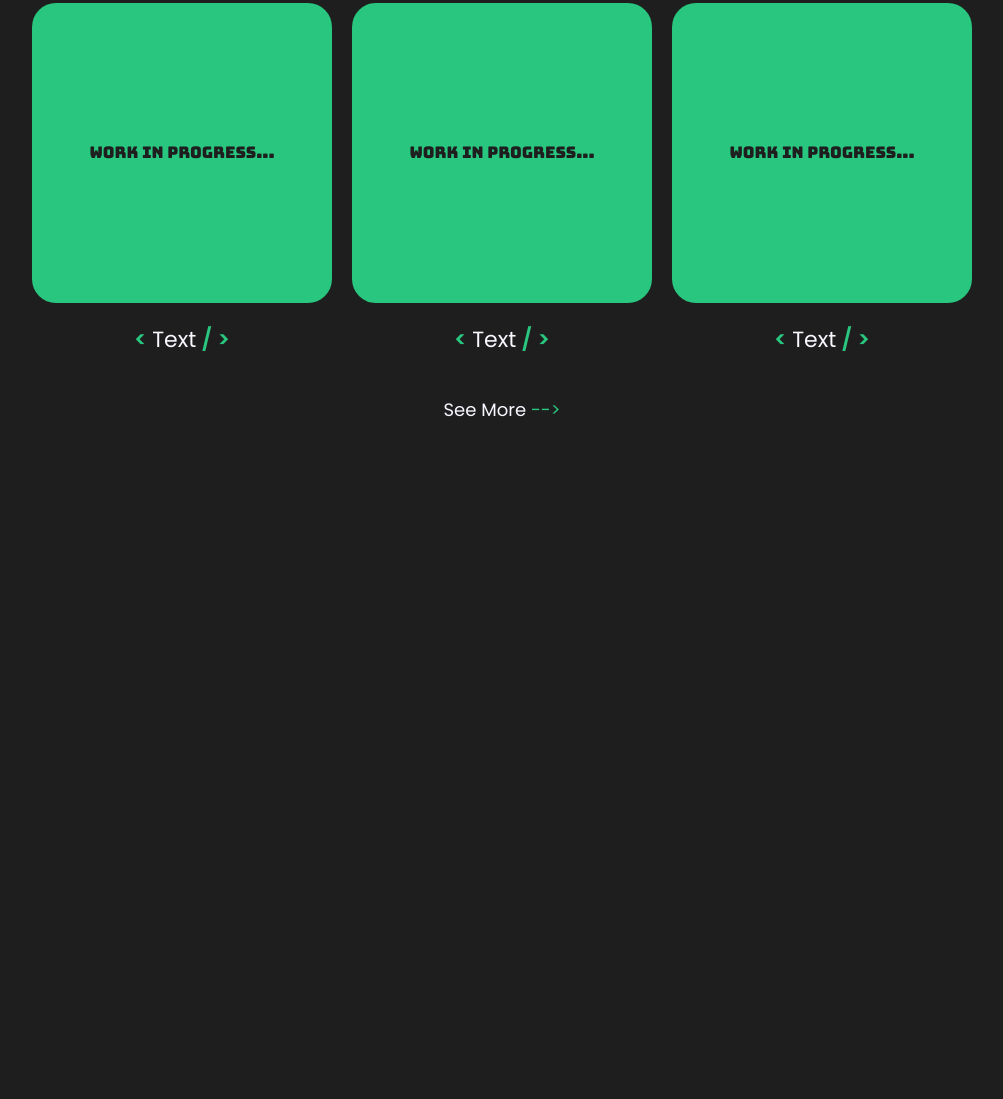
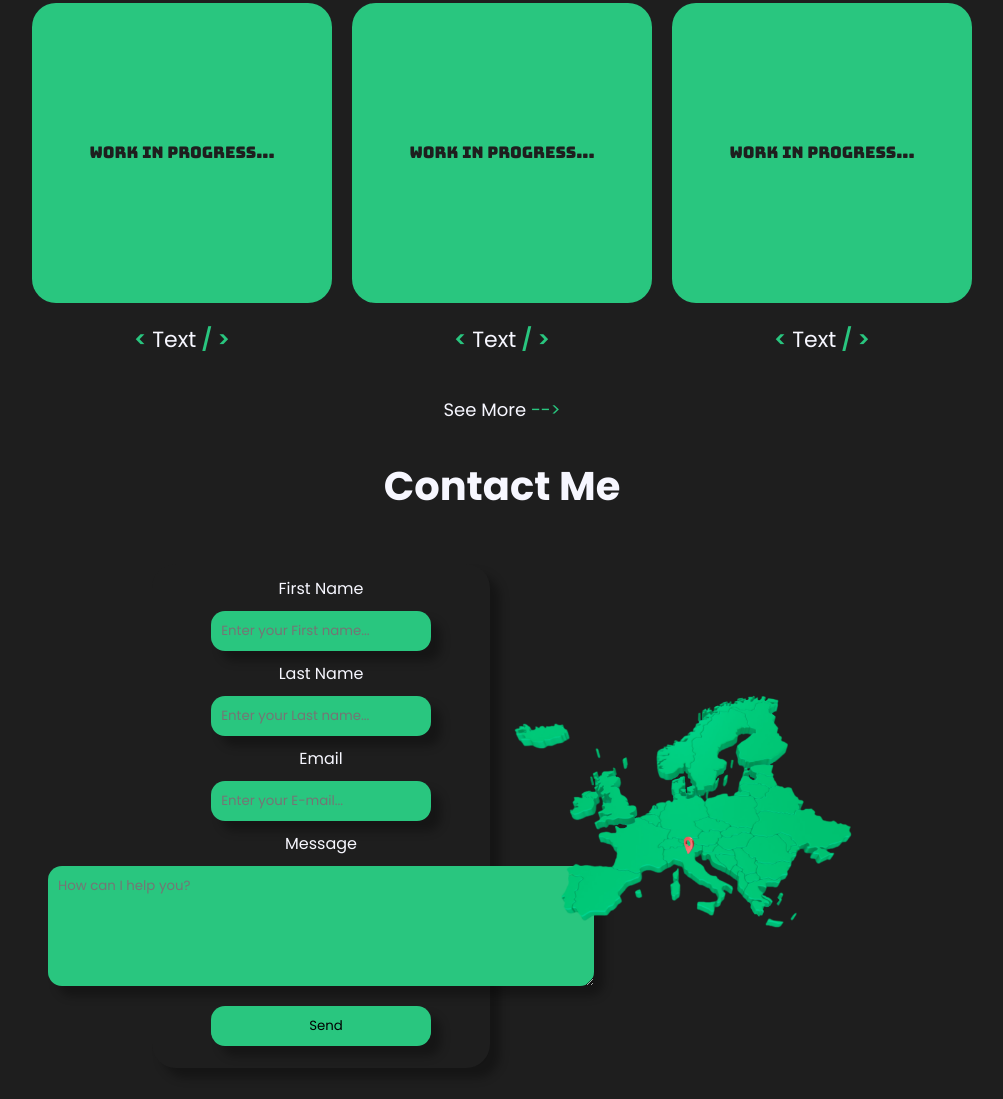
Before and after one commit to valeriusec/Project_Portfolio, a plain HTML site: page index.html in a window 1280 px wide. Shown: the part 2014-3113 px from the top of the page, without its empty margins (138-1141 px from the left). Before the commit the page ends 2437 px from the top, so only its background shows below. Drawn offline with Linux system fonts and the light colour scheme.

Commit message:
Add Working Contact me Section

```diff
--- /dev/null
+++ b/JS/form.js
@@ -0,0 +1,3 @@
+function formSubmit () {
+    window.alert('Message sent successfully!');
+}
--- a/index.html
+++ b/index.html
@@ -16,7 +16,7 @@
                 <li><a href="">About Me</a></li>
                 <li><a href="#projects">Projects</a></li>
                 <li><a href="#certificates">Certificates</a></li>
-                <li><a href="">Contact Me</a></li>
+                <li><a href="#contact_me">Contact Me</a></li>
             </ul>
         </nav>
         <div class="banner">
@@ -75,8 +75,27 @@
             </div>
             <a href="">See More <span>--></span></a>
         </div>
-
+        <div class="main_container" id="contact_me">
+            <h2>Contact Me</h2>
+            <div id="contact_me_container">
+                <form class="contact_me_form" action="https://formsubmit.co/8e0862922f3402a25639bcc38f5a6b58" method="POST" onsubmit="formSubmit()">
+                    <label for="first_name">First Name</label>
+                    <input type="text" name="First-name" id="first_name" placeholder="Enter your First name..." required>
+                    <label for="last_name">Last Name</label>
+                    <input type="text" name="Last-name" id="last_name" placeholder="Enter your Last name..." required>
+                    <label for="email">Email</label>
+                    <input type="text" name="Email" id="email" placeholder="Enter your E-mail..." required>
+                    <label for="message">Message</label>
+                    <textarea name="Message" id="message" cols="45" rows="5" placeholder="How can I help you?" required></textarea>
+                    <input type="submit" id="submit" value="Send">
+                </form>
+                <div class="map_container">
+                    <img src="/IMG/map.png" alt="">
+                </div>
+            </div>
+        </div>
     </main>
     <footer></footer>
 </body>
+<script src="./JS/form.js"></script>
 </html>
--- a/style.css
+++ b/style.css
@@ -252,3 +252,66 @@ main .main_container {
 #certificates_grid {
     grid-template-columns: auto auto auto;
 }
+
+#contact_me_container {
+    width: 80%;
+    height: 70%;
+    display: flex;
+    flex-direction: row;
+    justify-content: space-around;
+    align-items: center;
+    margin: 20px 0;
+}
+
+#contact_me_container .contact_me_form {
+    width: 33%;
+    height: 90%;
+    margin-left: 150px;
+    display: flex;
+    justify-content: center;
+    align-items: center;
+    flex-direction: column;
+    border-radius: 24px;
+    background-color: var(--main-body-color);
+    box-shadow: 10px 10px 10px rgba(0, 0, 0, 0.3);
+}
+
+#contact_me_container .contact_me_form input {
+    width: 65%;
+    height: 2.5rem;
+    margin: 10px 0;
+    border-radius: 14px;
+    padding-left: 10px;
+    font-family: 'Poppins', sans-serif;
+    border: none;
+    background-color: var(--main-color);
+    box-shadow: 10px 10px 10px rgba(0, 0, 0, 0.3);
+
+}
+
+#contact_me_container .contact_me_form textarea {
+    border-radius: 14px;
+    padding: 10px;
+    margin: 10px 0;
+    font-family: 'Poppins', sans-serif;
+    border: none;
+    background-color: var(--main-color);
+    box-shadow: 10px 10px 10px rgba(0, 0, 0, 0.3);
+}
+
+#contact_me_container .contact_me_form label {
+    color: var(--text-color);
+    font-family: 'Poppins', sans-serif;
+}
+
+#contact_me_container .map_container {
+    width: 33%;
+    height: 90%;
+    margin-right: 150px;
+    display: flex;
+    align-items: center;
+}
+
+#contact_me_container .map_container img {
+    width: 100%;
+}
```
Also changed, not shown: IMG/map.png (added).
